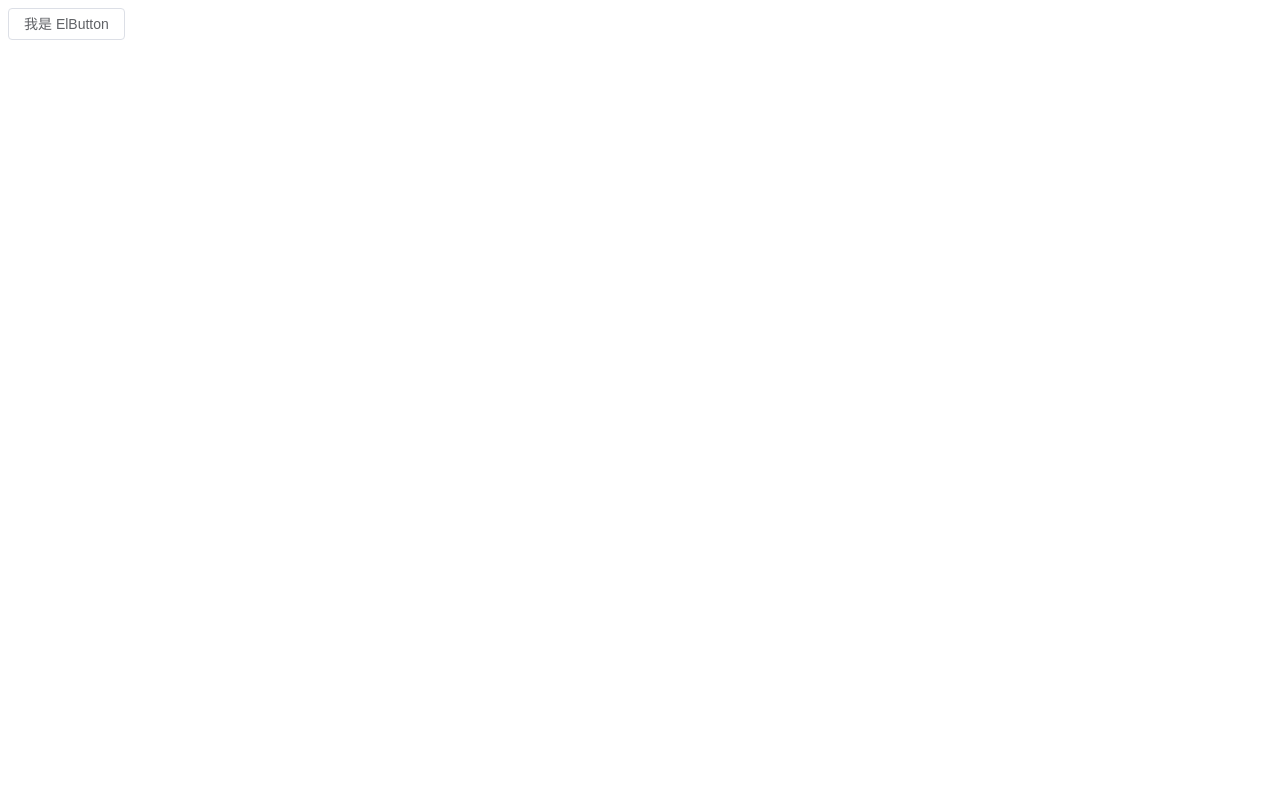
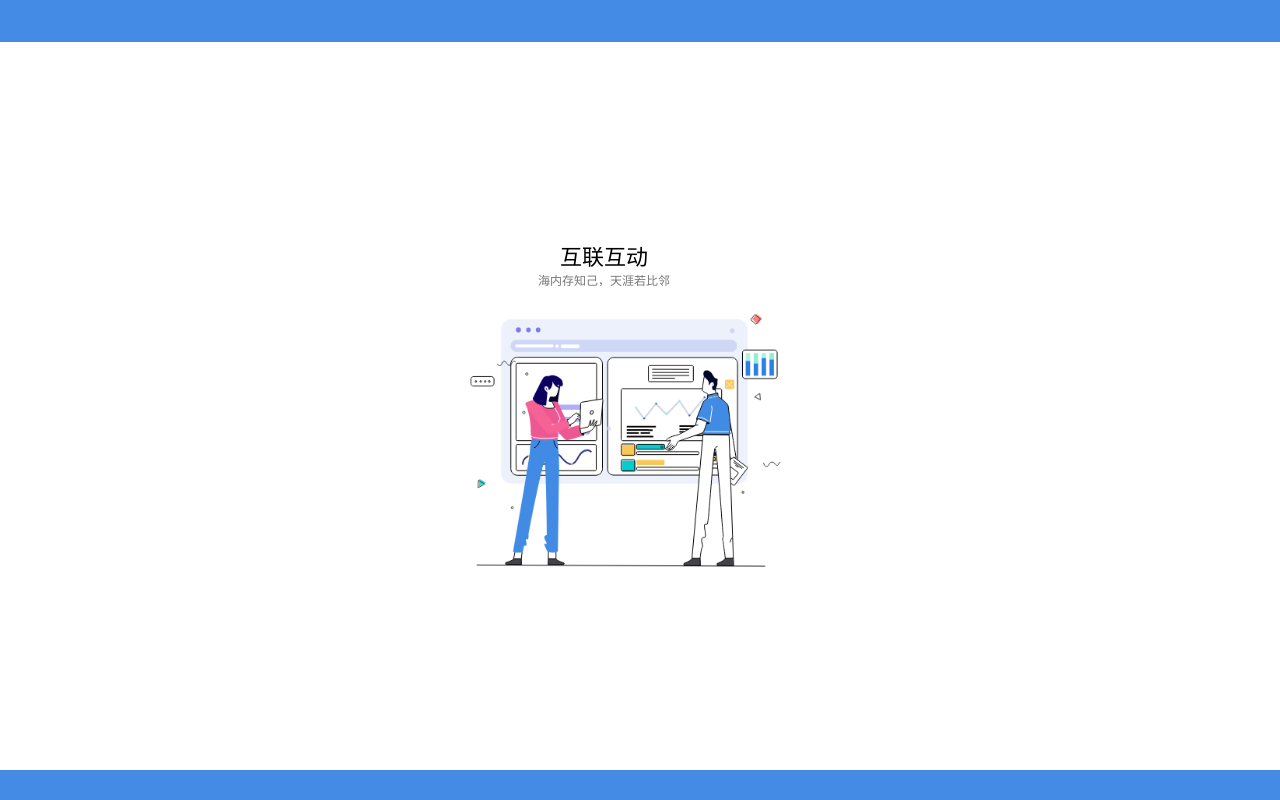
Before and after one commit to yuizhixiaocaiji/vue-IM-client, a Vue app: page / in a window 1280 px wide. Built offline with nearby package versions, Linux system fonts and the light colour scheme.

Commit message:
完成登录页左半部分

```diff
--- a/package.json
+++ b/package.json
@@ -21,6 +21,7 @@
     "@types/node": "^20.2.3",
     "@types/vue-router": "^2.0.0",
     "@vitejs/plugin-vue": "^4.1.0",
+    "less": "^4.1.3",
     "typescript": "^5.0.2",
     "vite": "^4.3.2",
     "vue-tsc": "^1.4.2"
--- /dev/null
+++ b/src/App.less
@@ -0,0 +1,12 @@
+@import "@/styles/custom.less";
+
+body {
+  user-select: none;
+}
+
+html,
+body {
+  margin: 0;
+  padding: 0;
+  box-sizing: border-box;
+}
--- a/src/App.vue
+++ b/src/App.vue
@@ -2,4 +2,6 @@
   <RouterView />
 </template>
 
-<script setup lang="ts"></script>
+<script setup lang="ts">
+import "./App.less";
+</script>
--- a/src/pages/login/Login.vue
+++ b/src/pages/login/Login.vue
@@ -1,7 +1,21 @@
 <template>
-  <el-button>我是 ElButton</el-button>
+  <div class="login_container">
+    <div class="top_bar"></div>
+    <div class="login_wapper">
+      <div class="center_container">
+        <div class="left_container">
+          <div class="title">互联互动</div>
+          <span class="sub_title">海内存知己，天涯若比邻</span>
+          <img :src="login_bg" alt="" />
+        </div>
+      </div>
+    </div>
+    <div class="login_bottom"></div>
+  </div>
 </template>
 
-<script setup lang="ts"></script>
+<script setup lang="ts">
+import login_bg from "@/assets/images/login_bg.png";
+</script>
 
 <style lang="less" scoped></style>
--- /dev/null
+++ b/src/styles/custom.less
@@ -0,0 +1,49 @@
+@import "@/styles/extends.less";
+
+.login_container {
+  display: flex;
+  flex-direction: column;
+  justify-content: space-between;
+  height: 100vh;
+
+  .login_wapper:extend(.center_box) {
+    .center_container {
+      display: flex;
+      min-height: 420px;
+      .left_container {
+        text-align: center;
+        width: 354px;
+        margin-right: 72px;
+
+        .title {
+          font-size: 22px;
+          font-weight: 500;
+          padding-top: 43px;
+        }
+
+        .sub_title {
+          font-size: 12px;
+          color: #777;
+        }
+
+        img {
+          width: 100%;
+        }
+      }
+    }
+  }
+
+  .login_bottom {
+    height: 30px;
+    width: 100%;
+    background-color: #438be5;
+  }
+
+  .top_bar {
+    @vCenterBox();
+    max-height: 42px;
+    min-height: 42px;
+    background-color: #438be5;
+    -webkit-app-region: drag;
+  }
+}
--- /dev/null
+++ b/src/styles/extends.less
@@ -0,0 +1,10 @@
+.center_box {
+  display: flex;
+  justify-content: center;
+  align-items: center;
+}
+
+@vCenterBox: {
+  display: flex;
+  align-items: center;
+};
```
Also changed, not shown: 1 other file (tests, documents, lock files or other folders).
